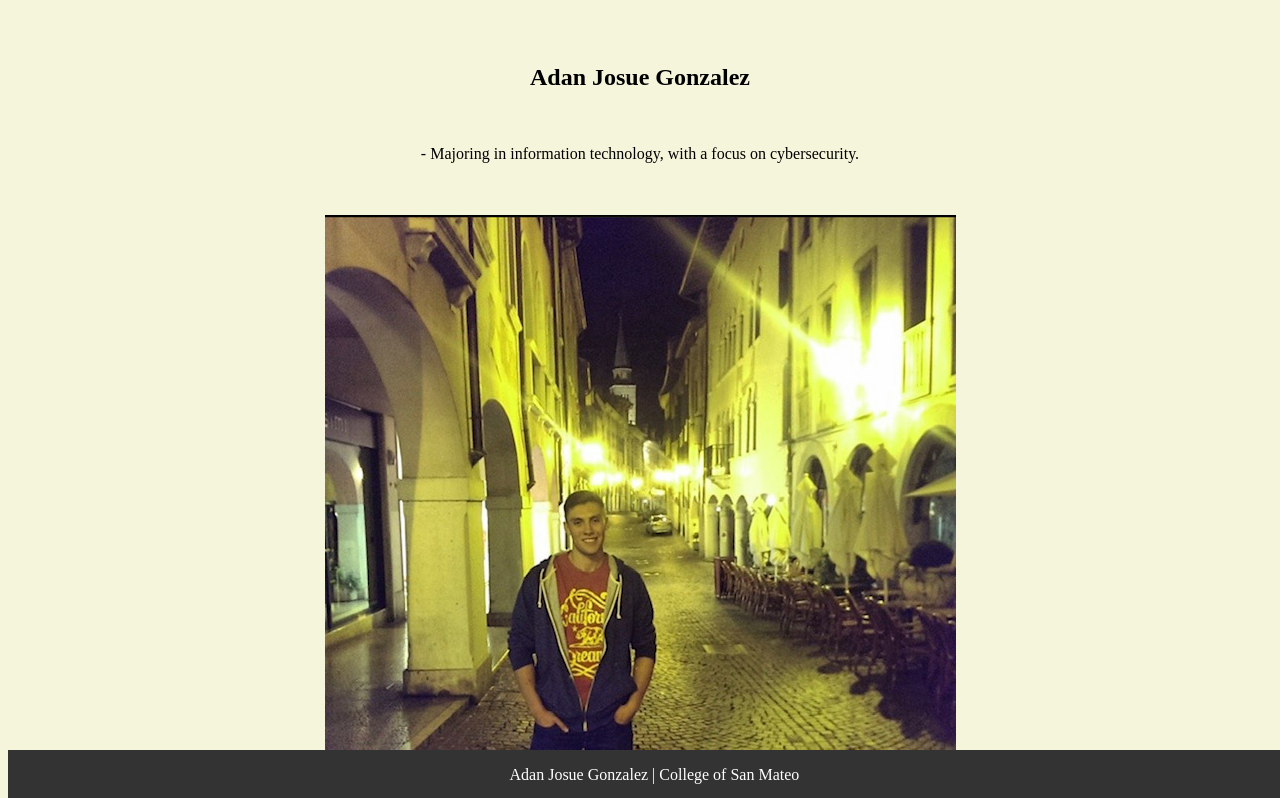
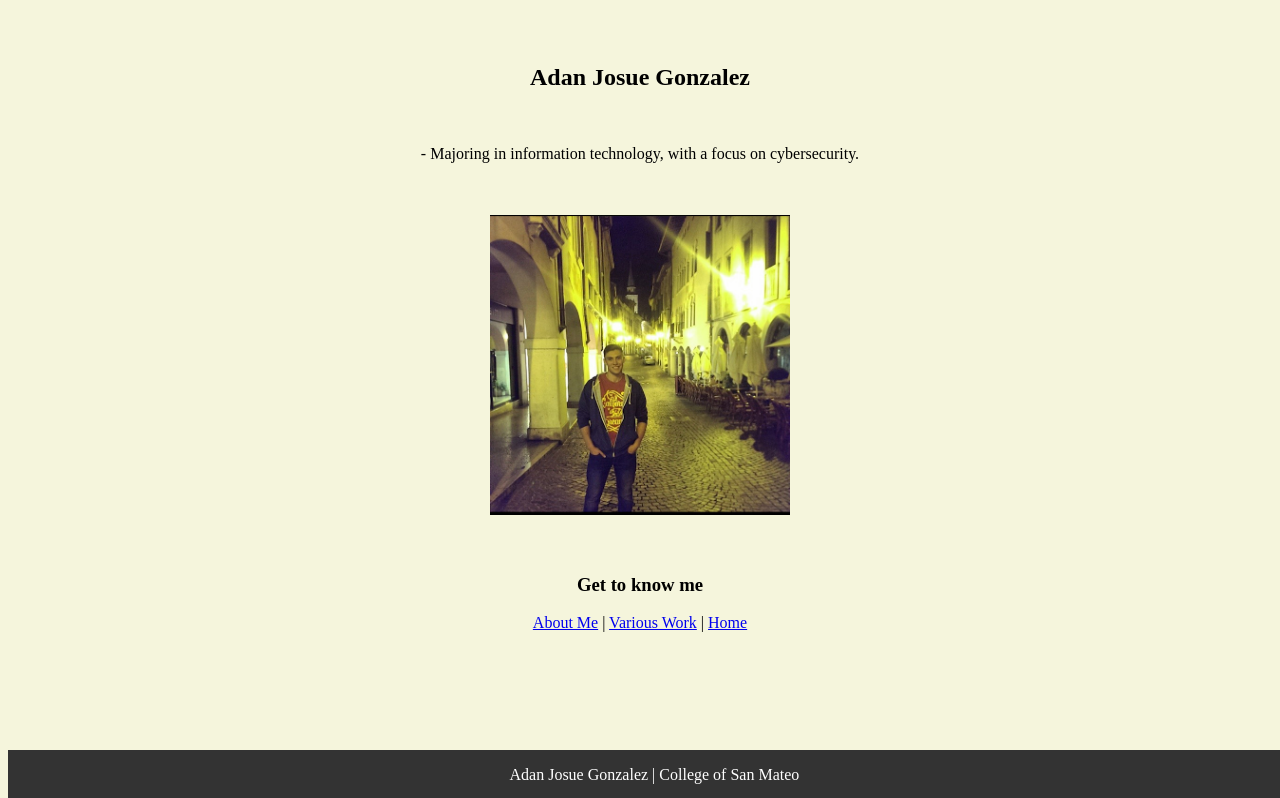
Before and after one commit to adangonzalezj/CIS111Portflio, a plain HTML site: page index.html in a window 1280 px wide. Shown: the top 798 px of the page. Drawn offline with Linux system fonts and the light colour scheme.

Commit message:
Update index.html

```diff
--- a/index.html
+++ b/index.html
@@ -56,7 +56,7 @@ i{
     <br>
 
     <div>
-        <img src="IMG1.jpg">
+        <img src="IMG1.jpg" alt ="Me" width="300" height="300">
     </div>
     <br>
     <br>
```
